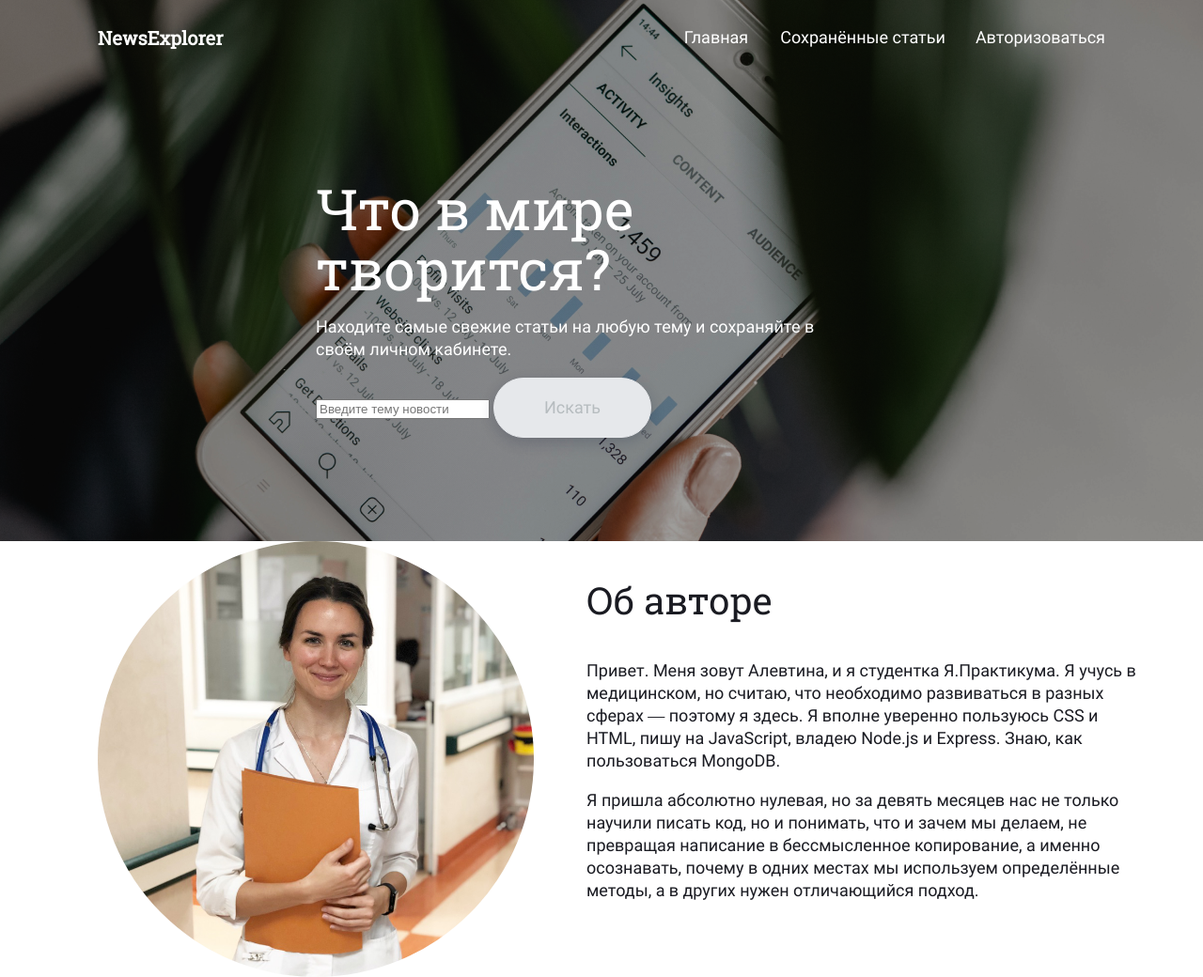
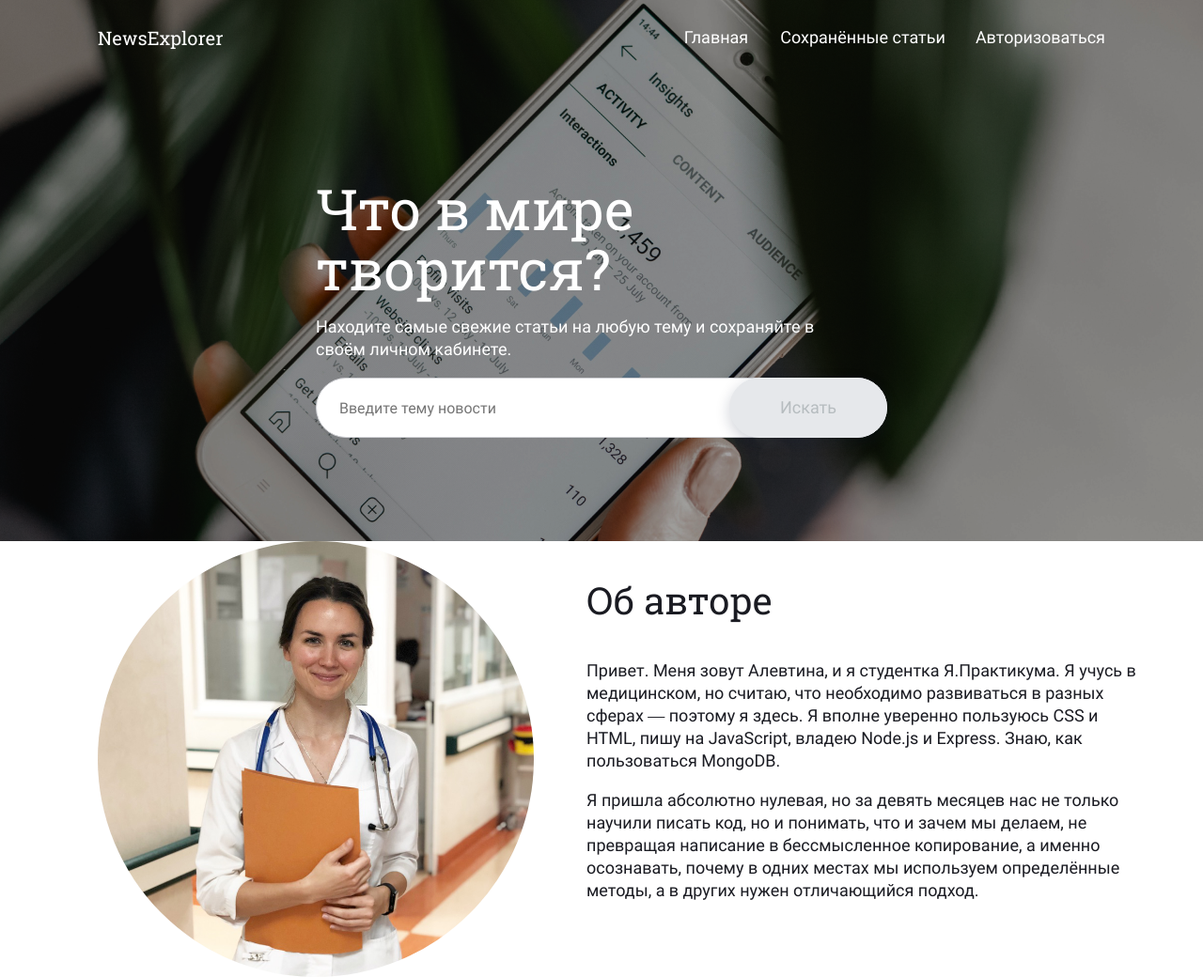
Before and after one commit to Scarlett2508/news-explorer-frontend, a website: page src/index.html in a window 1280 px wide. Shown: the whole page at 94% size. Drawn offline with Linux system fonts and the light colour scheme.

Commit message:
fixed search form

```diff
--- a/src/blocks/header/__logo/header__logo.css
+++ b/src/blocks/header/__logo/header__logo.css
@@ -1,8 +1,7 @@
 .header__logo {
-  font-family: Roboto Slab;
+  font-family: 'Roboto Slab';
   font-style: normal;
-  font-weight: bold;
-  font-size: 20px;
+  font-size: 1.25em;
   line-height: 24px;
-  color: #FFFFFF;
+  color: #FFF;
 }
--- a/src/blocks/search/__button/search__button.css
+++ b/src/blocks/search/__button/search__button.css
@@ -1,8 +1,9 @@
 .search__button {
+  position: absolute;
   top: 0;
   left: calc(100% - 168px);
   box-shadow: 0 5px 15px rgba(14, 26, 57, 0.2);
-  border: 1px solid #e6e8eb;
+  border: 1px solid #E6E8EB;
   border-radius: 100px;
   font-family: 'Roboto';
   font-style: normal;
@@ -12,5 +13,15 @@
   width: 168px;
   height: 64px;
   color: #b6bcbf;
-  background: #e6e8eb;
+  background: #E6E8EB;
+  cursor: pointer;
+  outline: none;
 }
+
+.search__button:hover {
+  background: #347EFF;
+}
+
+.search__button:active {
+  background: #2A65CC;
+}
--- a/src/blocks/search/__form/search__form.css
+++ b/src/blocks/search/__form/search__form.css
@@ -0,0 +1,5 @@
+.search__form {
+  display: flex;
+  flex-direction: row;
+  position: relative;
+}
--- a/src/blocks/search/__input/search__input.css
+++ b/src/blocks/search/__input/search__input.css
@@ -0,0 +1,17 @@
+.search__input {
+  background: #FFF;
+  border: 1px solid #D1D2D6;
+  box-sizing: border-box;
+  backdrop-filter: blur(8px);
+  border-radius: 100px;
+  width: 100%;
+  height: 64px;
+  font-family: Roboto;
+  font-style: normal;
+  font-weight: normal;
+  font-size: 16px;
+  line-height: 22px;
+  padding-left: 24px;
+  color: #1A1B22;
+  outline: none;
+}
```
Also changed, not shown: package.json (+25 -25 lines), 1 other file.
